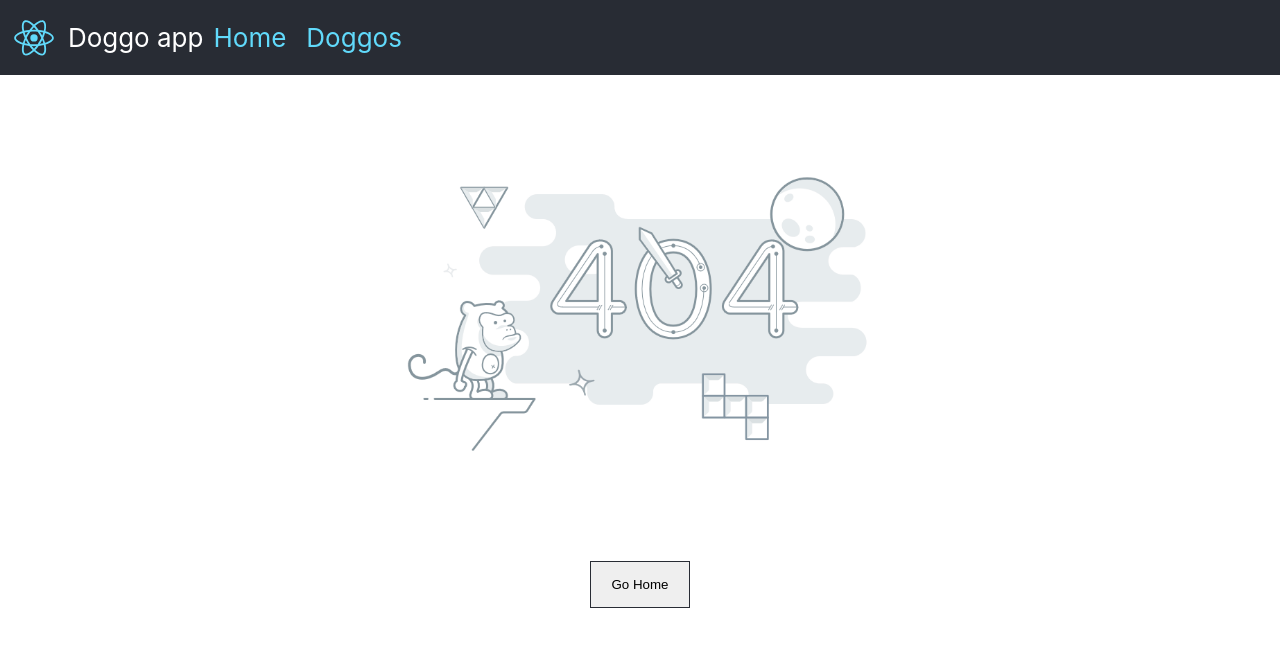
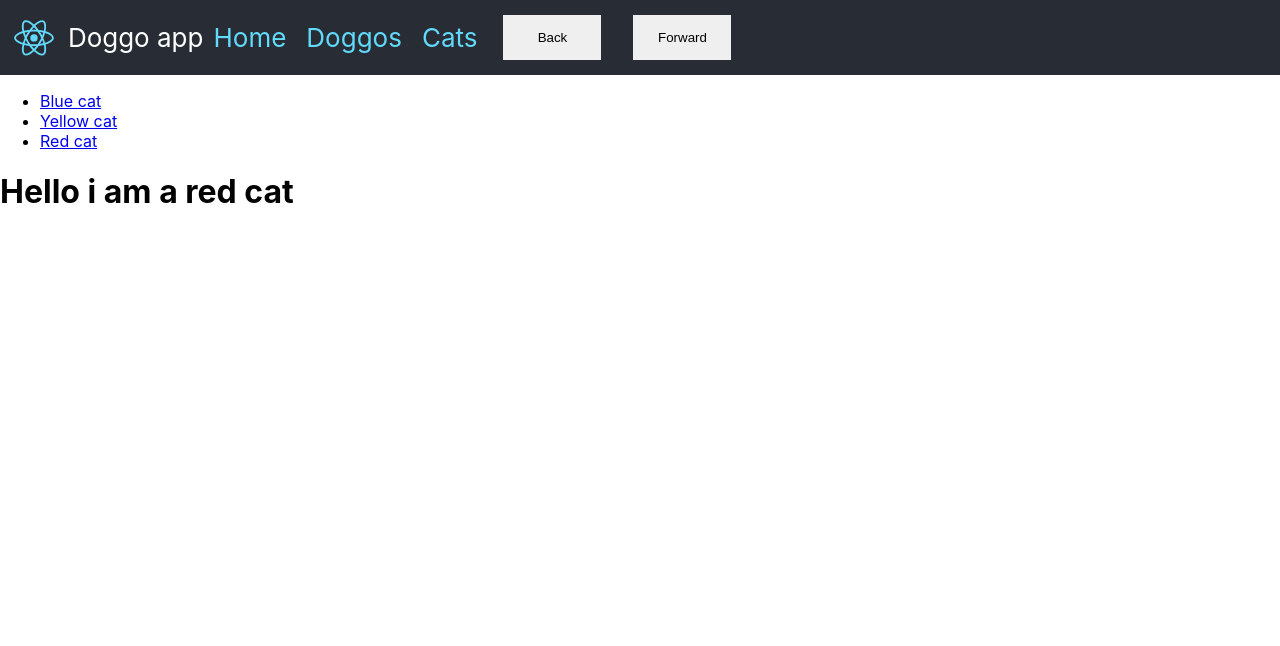
Before and after one commit to AlyonaPianykh/lecture-2-components, a React (Create React App) app: page /cats/red in a window 1280 px wide. Before the commit this address led to /not-found. Shown: the top 646 px of the page. Built offline with nearby package versions, Linux system fonts and the light colour scheme.

Commit message:
have been added arrow and router

```diff
--- a/src/App.js
+++ b/src/App.js
@@ -8,8 +8,9 @@ import {
 
 import HomePage from './containers/HomePage';
 import DoggoPage from './containers/DoggoPage/DoggoPage';
-import { Header } from './components/Header';
 import NotFoundPage from './containers/NotFoundPage/NotFoundPage';
+import CatPage from "./containers/CatPage/CatPage";
+import Header from "./components/Header/Header";
 
 export default function App() {
   return (
@@ -27,6 +28,10 @@ export default function App() {
 
         <Route path="/doggos">
           <DummyComponent/>
+        </Route>
+
+        <Route path="/cats">
+          <CatPage/>
         </Route>
 
         <Route path="/doggo/:id">
--- /dev/null
+++ b/src/components/BlueCat/BlueCat.js
@@ -0,0 +1,17 @@
+import React, { Component } from 'react';
+import { withRouter } from "react-router";
+
+class BlueCat extends Component {
+
+    render() {
+        debugger;
+
+        return (
+            <div>
+                <h1>Hello i am a blue cat</h1>
+            </div>
+        );
+    }
+}
+
+export default withRouter(BlueCat);
--- a/src/components/Header/Header.js
+++ b/src/components/Header/Header.js
@@ -1,14 +1,35 @@
-import React from 'react';
+import React, {Component} from 'react';
 import logo from '../../logo.svg';
+import { withRouter } from "react-router";
 
 import {
   Link
 } from "react-router-dom";
 import './Header.scss';
+import {Button} from "../Button";
 
 const CN = 'default-header';
 
-export const Header = ({ className, greeting = "test", showLogo, children } ) => {
+class Header extends Component {
+    constructor(props){
+        super(props);
+    }
+
+    onBackClick = () => {
+        const {history} = this.props;
+
+        history.goBack('')
+    };
+
+    onForwardClick = () => {
+        const {history} = this.props;
+
+        history.goForward()
+    };
+
+    render() {
+        const { className, greeting = "test", showLogo, children } = this.props;
+
         return (
             <header className={`${CN} ${className}`}>
                 { showLogo && (
@@ -21,6 +42,12 @@ export const Header = ({ className, greeting = "test", showLogo, children } ) =>
 
                 <Link to="/" className={`${CN}__link`}>Home</Link>
                 <Link to="/doggos" className={`${CN}__link`} >Doggos</Link>
+                <Link to="/cats" className={`${CN}__link`} >Cats</Link>
+                <Button onClick={this.onBackClick} label='Back'/>
+                <Button onClick={this.onForwardClick} label='Forward'/>
             </header>
         );
+    }
 };
+
+export default withRouter(Header);
--- /dev/null
+++ b/src/components/RedCat/RedCat.js
@@ -0,0 +1,14 @@
+import React, { Component } from 'react';
+
+class RedCat extends Component {
+
+    render() {
+        debugger;
+
+        return (
+            <h1>Hello i am a red cat</h1>
+        );
+    }
+}
+
+export default RedCat;
--- /dev/null
+++ b/src/components/YellowCat/YellowCat.js
@@ -0,0 +1,14 @@
+import React, { Component } from 'react';
+
+class YellowCat extends Component {
+
+    render() {
+        debugger;
+
+        return (
+            <h1>Hello i am a yellow cat</h1>
+        );
+    }
+}
+
+export default YellowCat;
--- /dev/null
+++ b/src/containers/CatPage/CatPage.js
@@ -0,0 +1,53 @@
+import React, { Component } from 'react';
+import BlueCat from "../../components/BlueCat/BlueCat";
+import YellowCat from "../../components/YellowCat/YellowCat";
+import RedCat from "../../components/RedCat/RedCat";
+import {
+    BrowserRouter as Router,
+    Switch,
+    Route,
+    Link,
+} from 'react-router-dom';
+
+// const CN = 'cat-page';
+
+class CatPage extends Component {
+
+    render() {
+        debugger;
+
+        return (
+           <Router>
+               <div>
+                   <ul>
+                       <li>
+                           <Link to="/cats/blue">Blue cat</Link>
+                       </li>
+                       <li>
+                           <Link to="/cats/yellow">Yellow cat</Link>
+                       </li>
+                       <li>
+                           <Link to="/cats/red">Red cat</Link>
+                       </li>
+                   </ul>
+
+                   <Switch>
+                       <Route path="/cats/blue">
+                              <BlueCat/>
+                       </Route>
+
+                       <Route path="/cats/yellow">
+                           <YellowCat/>
+                       </Route>
+
+                       <Route path="/cats/red">
+                           <RedCat/>
+                       </Route>
+                   </Switch>
+               </div>
+           </Router>
+        );
+    }
+}
+
+export default CatPage;
```
Also changed, not shown: src/containers/CatPage/CatPage.scss (added). Lines whose indentation alone changed are shown as unchanged.
